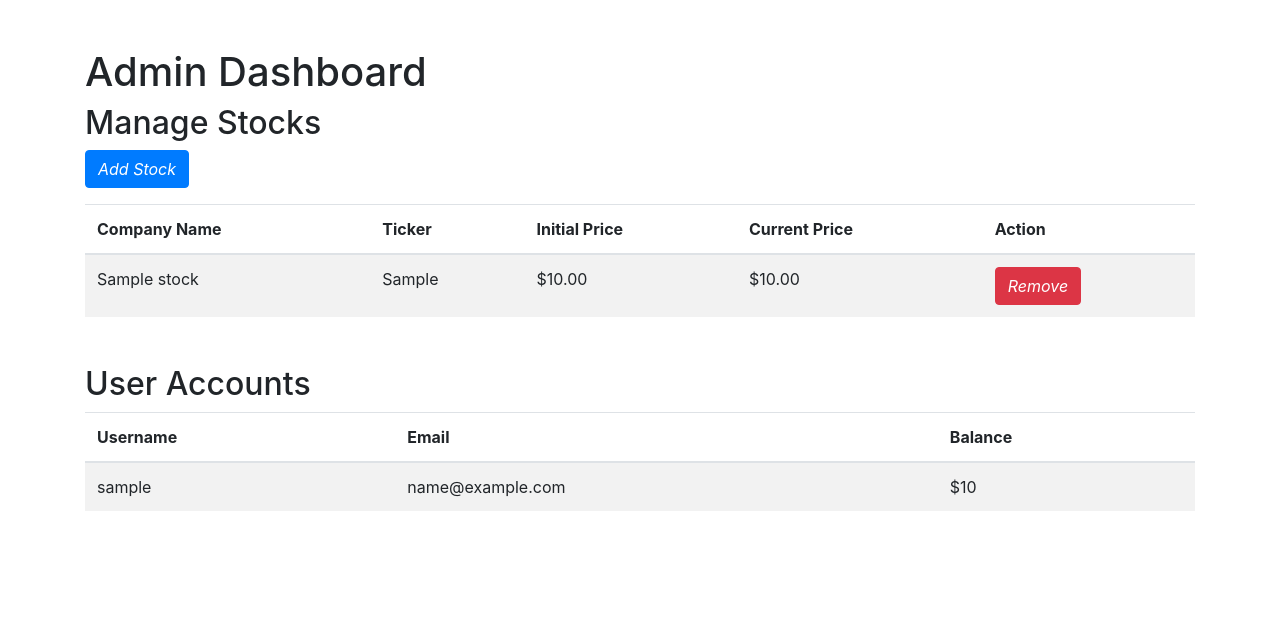
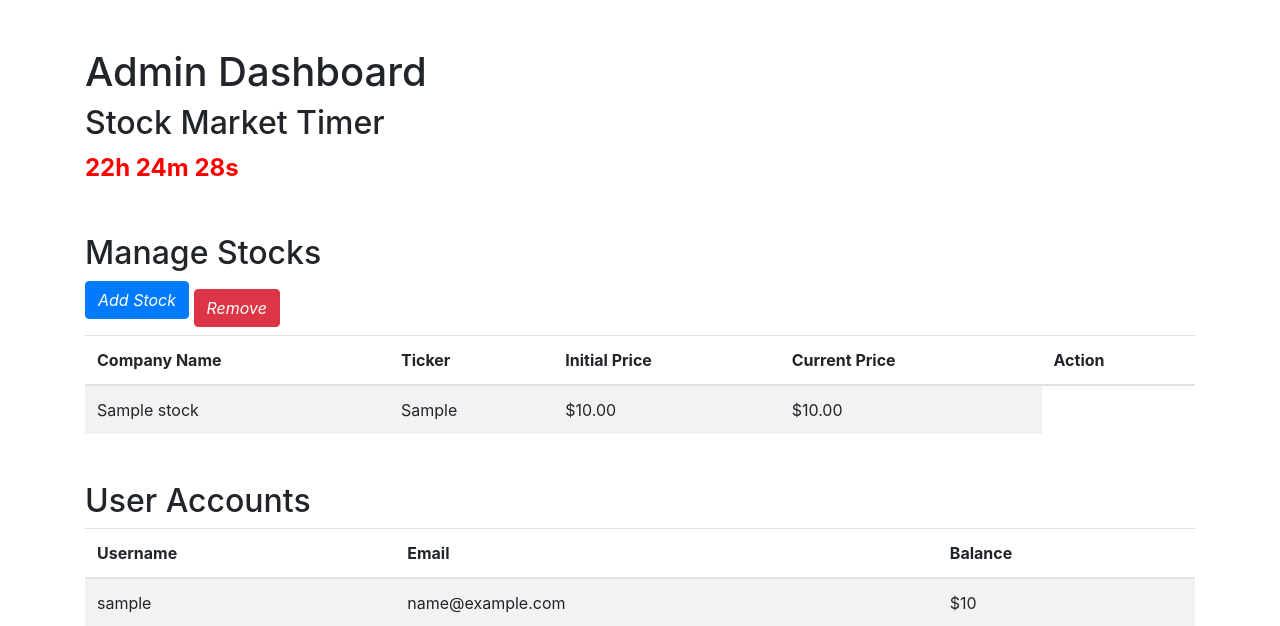
Before and after one commit to mohusein/IFT401Capstone, a Flask app: template templates/admin_dashboard.html in a window 1280 px wide. Shown: the part 56-682 px from the top of the page. Run offline with Flask 3, Linux system fonts and the light colour scheme; tables that the repository leaves empty or names only in its code hold one stand-in row (values such as "Sample post"); the template is opened without the code that fills it: values that come from a table or form of the project are taken from there, most other values are stand-ins (such as "Sample title", 1, 10 or a date in 2020); some libraries are stand-ins or nearby versions.

Commit message:
Add files via upload

```diff
--- a/templates/admin_dashboard.html
+++ b/templates/admin_dashboard.html
@@ -5,6 +5,37 @@
     <title>Admin Dashboard</title>
     <link rel="stylesheet" href="{{ url_for('static', filename='style.css') }}">
     <link rel="stylesheet" href="https://stackpath.bootstrapcdn.com/bootstrap/4.5.2/css/bootstrap.min.css">
+    <script>
+        // Set the target time for market close (4 PM)
+        const marketCloseTime = new Date().setHours(16, 0, 0, 0);
+        const now = new Date().getTime();
+
+        // If it's already past 4 PM, set for the next day
+        const timerEnd = now > marketCloseTime ? marketCloseTime + 86400000 : marketCloseTime;
+
+        function startTimer() {
+            const x = setInterval(function() {
+                const now = new Date().getTime();
+                const distance = timerEnd - now;
+
+                // Time calculations for hours, minutes and seconds
+                const hours = Math.floor((distance % (1000 * 60 * 60 * 24)) / (1000 * 60 * 60));
+                const minutes = Math.floor((distance % (1000 * 60 * 60)) / (1000 * 60));
+                const seconds = Math.floor((distance % (1000 * 60)) / 1000);
+
+                // Display the result in the element with id="timer"
+                document.getElementById("timer").innerHTML = hours + "h " + minutes + "m " + seconds + "s ";
+
+                // If the countdown is over, display a message
+                if (distance < 0) {
+                    clearInterval(x);
+                    document.getElementById("timer").innerHTML = "Market Closed";
+                }
+            }, 1000);
+        }
+
+        window.onload = startTimer;
+    </script>
 </head>
 <body>
 
@@ -13,7 +44,7 @@
         <div class="collapse navbar-collapse">
             <ul class="navbar-nav mr-auto">
                 <li class="nav-item">
-                    <a class="nav-link" href="{{ url_for('admin_dashboard') }}">Home</a>
+                    <a class="nav-link" href="{{ url_for('index') }}">Home</a>
                 </li>
                 <li class="nav-item">
                     <a class="nav-link" href="{{ url_for('logout') }}">Logout</a>
@@ -24,7 +55,10 @@
 
     <div class="container mt-5">
         <h1>Admin Dashboard</h1>
-        <h2>Manage Stocks</h2>
+        <h2>Stock Market Timer</h2>
+        <div id="timer" style="font-size: 24px; color: red; font-weight: bold;"></div>
+
+        <h2 class="mt-5">Manage Stocks</h2>
         <a href="{{ url_for('add_stock') }}" class="btn btn-primary mb-3">Add Stock</a>
         <table class="table table-striped">
             <thead>
@@ -43,11 +77,12 @@
                     <td>{{ stock.ticker }}</td>
                     <td>${{ stock.initial_price }}</td>
                     <td>${{ stock.current_price }}</td>
-                    <td>
-                        <form action="{{ url_for('remove_stock', stock_id=stock.stock_id) }}" method="POST">
-                            <button type="submit" class="btn btn-danger">Remove</button>
-                        </form>
-                    </td>
+
+                        <!-- Remove Stock Button -->
+            <form action="{{ url_for('remove_stock', stock_id=stock.stock_id) }}" method="POST" onsubmit="return confirm('Are you sure you want to remove this stock?');">
+                <button type="submit" class="btn btn-danger">Remove</button>
+            </form>
+
                 </tr>
                 {% endfor %}
             </tbody>
@@ -81,5 +116,6 @@
             </div>
         {% endif %}
     </div>
+
 </body>
 </html>
```
